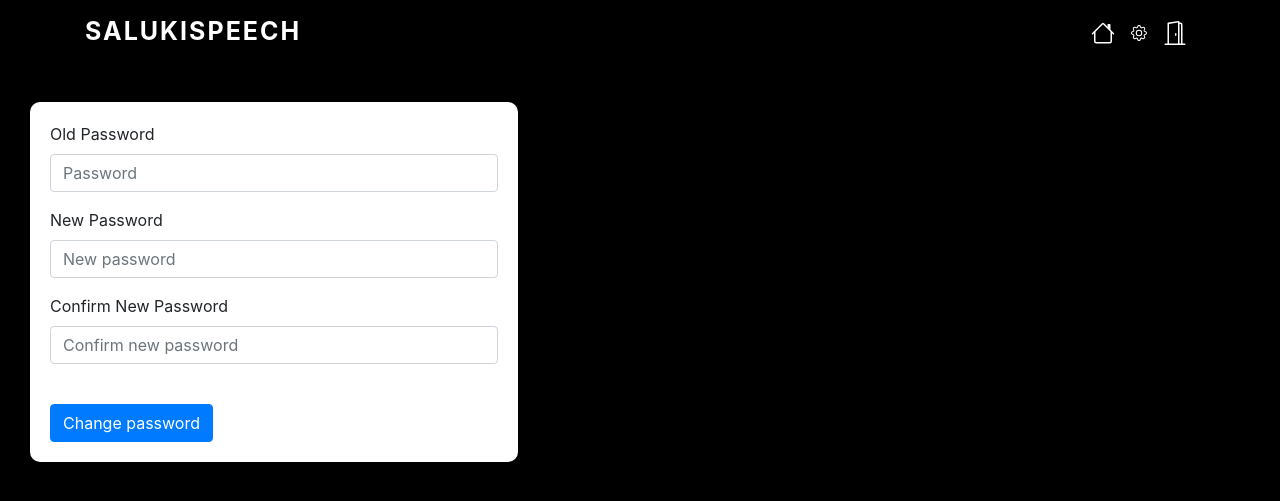
After one commit to CFettig/SeniorDesign, a Flask app: page /reset_password in a window 1280 px wide. The commit adds this page. Shown: the top 501 px of the page. Run offline with Flask 2, Linux system fonts and the light colour scheme; a user stored in the database is signed in; parts of the project's set-up code (start-up, migrations or seed data) failed here and were passed over; some libraries are stand-ins or nearby versions.

Commit message:
user can now change password

```diff
--- a/asr_tool/auth.py
+++ b/asr_tool/auth.py
@@ -47,13 +47,12 @@ def signup():
         password = request.form.get('password')
         password_check = request.form.get('password_check')
         consent = request.form.get('consent')
-        # role = request.form.get('role')
 
         if password != password_check:
             flash('passwords do not match')
             return redirect(url_for('auth.signup'))
         if User.query.filter_by(email=email).first():
-            flash('This email address is already associated with an existing account')
+            flash('There is already an account with this email')
             return redirect(url_for('auth.signup'))
         if not consent:
             flash('Must sign consent form to use this tool')
@@ -74,6 +73,7 @@ def signup():
         return render_template('signup.html')
 
 @auth.route('/demographics', methods=['GET', 'POST'])
+@login_required
 def demographics():
     if request.method=='POST':
         age = request.form.get('age')
@@ -104,6 +104,37 @@ def demographics():
     else:
         return render_template('demographics.html')
 
+@auth.route('/reset_password', methods=['GET', 'POST'])
+@login_required
+def reset_password():
+    if request.method=='POST':
+        old_password = request.form.get('password')
+        new_password = request.form.get('new_password')
+        new_password_check = request.form.get('new_password_check')
+
+        user = User.query.filter_by(id=current_user.id).first()
+
+        if not check_password_hash(user.serialize()['password'], old_password):
+            flash('Password incorrect')
+            return redirect(url_for('auth.reset_password'))
+
+        elif new_password != new_password_check:
+            flash('Password confirmation does not match')
+            return redirect(url_for('auth.reset_password'))
+
+        else:
+            user.password = generate_password_hash(new_password, method='sha256')
+
+            db.session.add(user)
+            db.session.commit()
+
+            flash('password changed')
+
+            return redirect(url_for('main.profile'))
+
+    else:
+        return render_template('reset_password.html')
+
 
 @auth.route('/logout')
 @login_required
@@ -117,9 +148,10 @@ def role_required(roles):
         @wraps(func)
         def wrapper(*args, **kwargs):
             if not current_user.is_authenticated:
+                flash("please login to access this page")
                 return redirect(url_for('auth.login'))
             elif (current_user.role not in roles):
-                flash("You can't be here")
+                flash("You do not have access to this page")
                 return redirect(url_for('main.index'))
             else:
                 return func(*args, **kwargs)
--- a/asr_tool/main.py
+++ b/asr_tool/main.py
@@ -22,13 +22,12 @@ def index():
 # Student profile. Displays past transcripts
 @main.route('/profile', methods=['GET'])
 # This means that the session must be logged in and must be associated with one of the roles
-@role_required(roles=['teacher', 'student'])
+@role_required(roles=['student'])
 def profile():
     update_page('profile')
     session['one_page'] = 'profile'
     # if current_user.role == 'student':
     posts = Transcript.query.filter_by(user_id=current_user.id)
-
     # This loop serves a purpose to remove all of the transcripts that are insufficient
     # For example, a transcript with no prompt or no text would be frequently posted to the profile page
     # This is so that they do not show up, and are automatically deleted
--- a/asr_tool/models.py
+++ b/asr_tool/models.py
@@ -2,6 +2,8 @@ from . import db
 from flask_login import UserMixin
 from datetime import datetime
 import pytz
+from werkzeug.security import generate_password_hash
+
 
 
 # User login info
@@ -9,7 +11,7 @@ class User(UserMixin, db.Model):
     extend_existing=True
     id = db.Column(db.Integer, primary_key=True)
     email = db.Column(db.String(100), unique=True, nullable=False)
-    password = db.Column(db.String(100))
+    password = db.Column(db.String(100), default=generate_password_hash('newuser', method='sha256'))
     role = db.Column(db.String(10))
     info = db.relationship("UserInfo", uselist=False, back_populates="user")
 
--- a/asr_tool/static/css/styleMain.css
+++ b/asr_tool/static/css/styleMain.css
@@ -72,3 +72,14 @@
   .navbar-light .navbar-nav .nav-link:hover {
     color: #fff;
   }
+
+  .message-alert {
+    color: black;
+    background-color: white;
+    text-align: center;
+    position:absolute;
+    width: 200px;
+    height: 200px;
+    top:40%;
+    left:40%;
+  }
--- a/asr_tool/templates/admin/index.html
+++ b/asr_tool/templates/admin/index.html
@@ -2,7 +2,7 @@
 
 {% block body %}
     <a href={{ url_for('auth.logout' )}}>Logout</a>
-
+    <a href={{ url_for('auth.reset_password' ) }}>Reset your password</a>
     {% if current_user.role == "admin" %}
         <a href={{ url_for('main.all_lessons' ) }}>View Lessons</a>
     {% endif %}
--- a/asr_tool/templates/base.html
+++ b/asr_tool/templates/base.html
@@ -81,6 +81,16 @@
     </div>
   </nav>
 
+  {% with messages = get_flashed_messages() %}
+  {% if messages %}
+    {% for message in messages %}
+      <div class="alert alert-warning alert-dismissible message-alert" role="alert">
+        <button type="button" class="close" data-dismiss="alert" aria-label="Close">x</button>
+        {{message}}
+      </div>
+    {% endfor %}
+  {% endif %}
+{% endwith %}
   {% block content %}
   {% endblock %}
 
--- a/asr_tool/templates/login.html
+++ b/asr_tool/templates/login.html
@@ -17,11 +17,6 @@
       <label for="password">Password</label>
       <input type="password" class="form-control" id="password" name="password" placeholder="Password">
     </div>
-    {% with messages = get_flashed_messages() %}
-    {% if messages %}
-    {{ messages[0] }}
-    {% endif %}
-    {% endwith %}
     <button type="submit" class="btn btn-primary" value="Login">Login</button>
   </form>
   <br>
--- /dev/null
+++ b/asr_tool/templates/reset_password.html
@@ -0,0 +1,37 @@
+{% extends "base.html" %}
+
+{% block content %}
+{% with messages = get_flashed_messages() %}
+{% if messages %}
+{{ messages[0] }}.</a>.
+{% endif %}
+{% endwith %}
+
+<br>
+<br>
+<br>
+<div style="padding: 30px;">
+    <form method="POST" action="/reset_password"
+        style="background-color: white; width: 40%; border-radius: 10px; padding: 20px;">
+        <div class="form-group">
+            <label for="password">Old Password</label>
+            <input type="password" name="password" class="form-control" id="password" placeholder="Password">
+        </div>
+        <div class="form-group">
+            <label for="password">New Password</label>
+            <input type="password" name="new_password" class="form-control" id="new_password" placeholder="New password">
+        </div>
+        <div class="form-group">
+            <label for="password">Confirm New Password</label>
+            <input type="password" name="new_password_check" class="form-control" id="new_password_check" placeholder="Confirm new password">
+        </div>
+        <br>
+        <button type="submit" class="btn btn-primary">Change password</button>
+    </form>
+</div>
+
+<style>
+    body {background-color: black;}
+  </style>
+
+{% endblock %}
```
